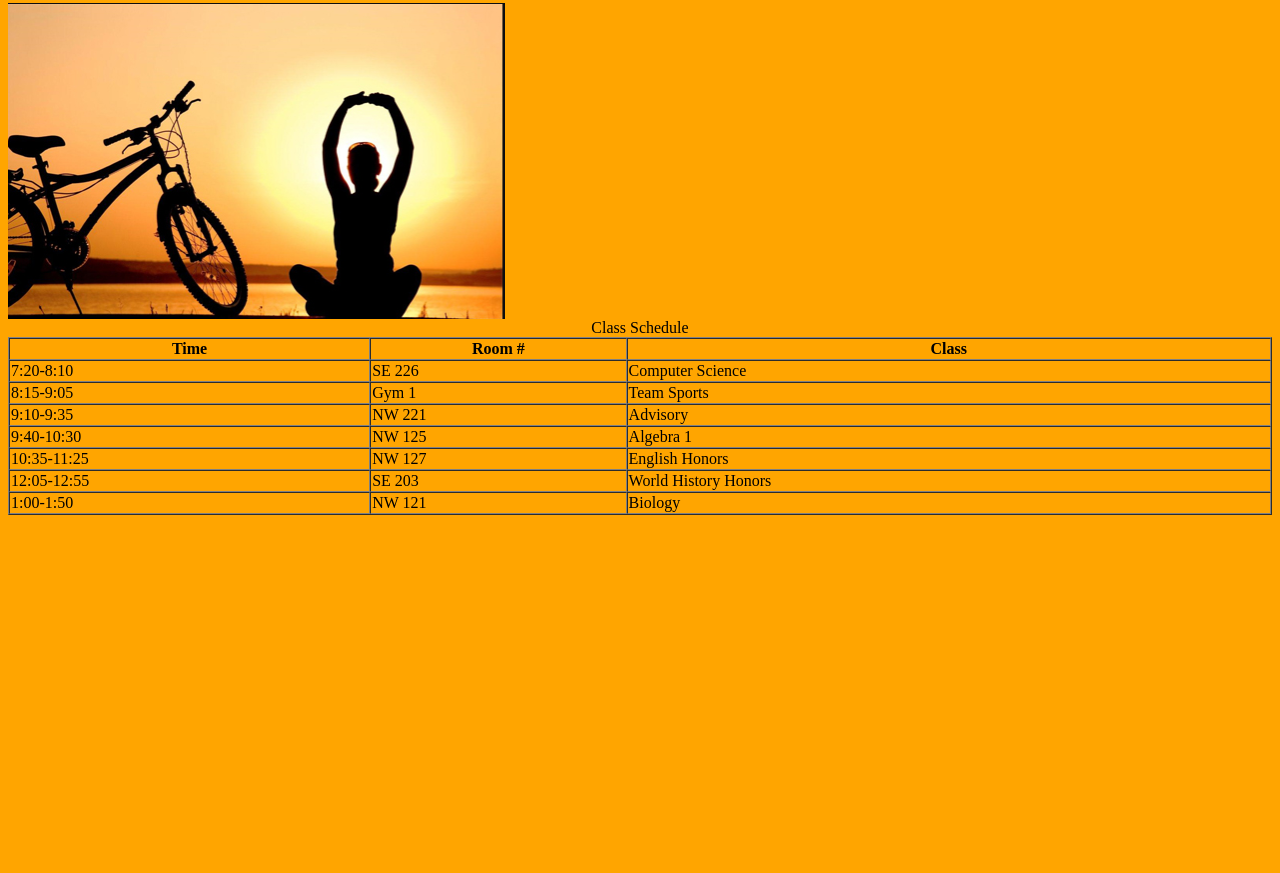
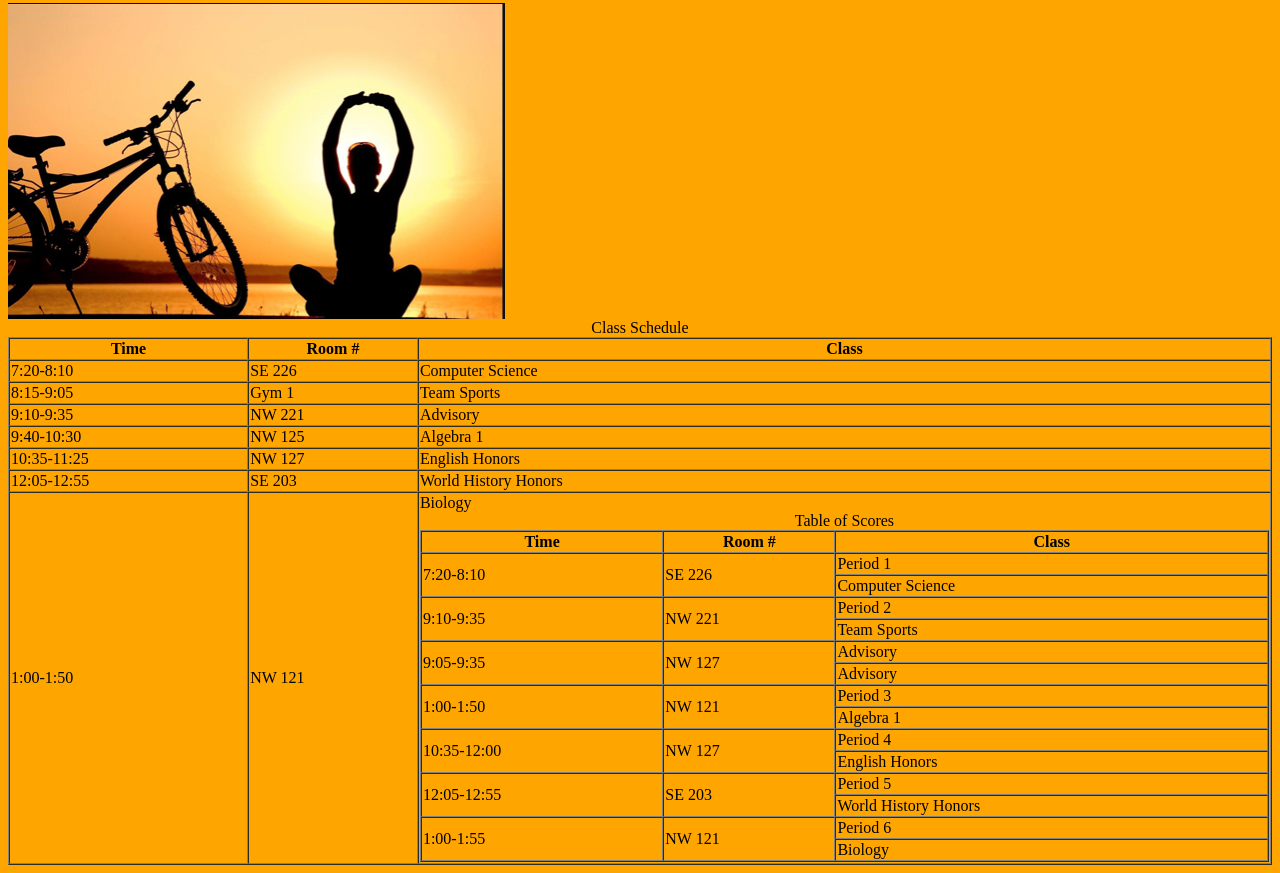
Before and after one commit to Mercedes012/test, a plain HTML site: page index.html in a window 1280 px wide. Shown: the part 297-1170 px from the top of the page. Before the commit the page ends 820 px from the top, so only its background shows below. Drawn offline with Linux system fonts and the light colour scheme.

Commit message:
Update index.html

```diff
--- a/index.html
+++ b/index.html
@@ -57,3 +57,71 @@
 
 </body>
 </html>
+ <table width='100%' border=1px cellspacing=0>
+ <caption>Table of Scores</caption>
+ <tr>
+     <th>Time</th>
+     <th>Room #</th>
+     <th>Class</th>
+ </tr>
+ <tr>
+     <td rowspan=2>7:20-8:10</td>
+     <td rowspan=2>SE 226</td>
+     <td>Period 1</td>
+ </tr>
+ <tr>
+     <td>Computer Science</td>
+ </tr>
+ <tr>
+     <td rowspan=2>9:10-9:35</td>
+     <td rowspan=2>NW 221</td>
+     <td>Period 2</td>
+ </tr>
+ <tr>
+     <td>Team Sports</td>
+
+
+ </tr>
+ <tr>
+     <td rowspan=2> 9:05-9:35</td>
+     <td rowspan=2> NW 127</td>
+     <td> Advisory</td>
+ </tr>
+ <tr>
+     <td> Advisory</td>
+ </tr>
+ <tr>
+     <td rowspan=2> 1:00-1:50</td>
+     <td rowspan=2> NW 121</td>
+     <td> Period 3</td>
+ </tr>
+ <tr>
+     <td> Algebra 1</td>
+
+ </tr>
+ <tr>
+     <td rowspan=2> 10:35-12:00</td>
+     <td rowspan=2> NW 127</td>
+     <td> Period 4</td>
+
+ </tr>
+ <tr>
+     <td> English Honors
+ </tr>
+ <tr>
+     <td rowspan=2> 12:05-12:55</td>
+     <td rowspan=2> SE 203</td>
+     <td> Period 5</td>
+ </tr>
+ <tr>
+     <td> World History Honors
+ </tr>
+ <tr>
+     <td rowspan=2> 1:00-1:55</td>
+     <td rowspan=2>  NW 121</td>
+     <td> Period 6</td>
+ </tr>
+ <tr>
+   <td> Biology
+ </tr>
+ <tr>
```
